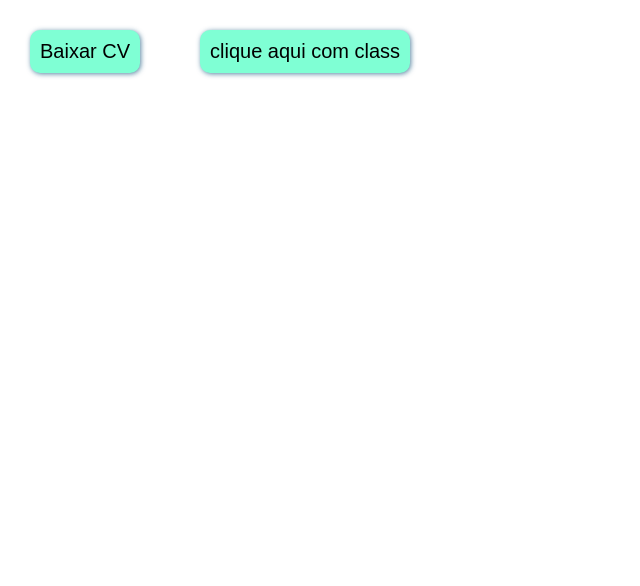
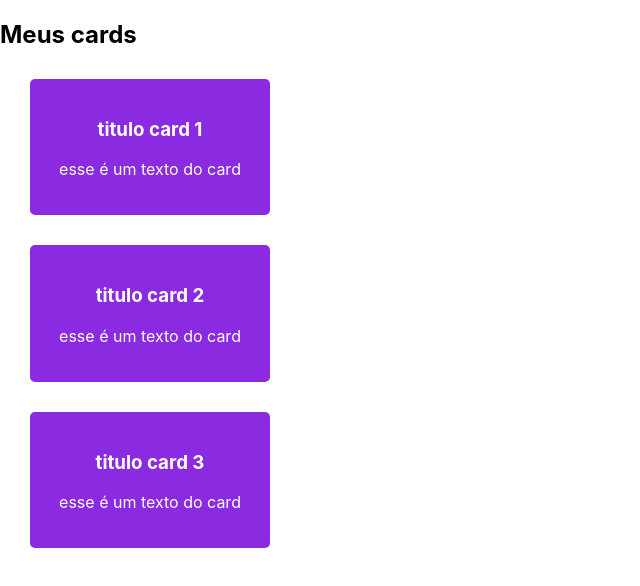
Before and after one commit to mariana549/curso-dev-quest, a React (Create React App) app in the folder react/05-creaat-react-app/primeiro-app/: page / in a window 1280 px wide. Shown: the top 586 px of the page, without its empty margins (0-640 px from the left). Built offline with nearby package versions, Linux system fonts and the light colour scheme.

Commit message:
ultilizando o  map e key

```diff
--- a/react/05-creaat-react-app/primeiro-app/src/App.js
+++ b/react/05-creaat-react-app/primeiro-app/src/App.js
@@ -1,48 +1,13 @@
-// import logo from './logo.svg';
 import './App.css';
-import Button from "./components/button/button.js"
-// import Card from './components/card/card.js';
+
+import Cards from './components/cards/cards.js';
 
 function App() {
   return (
     <>
-      <Button label="Baixar CV" />
-
-      <Button />
-
-      {/* <Card>
-        <h3>titulo card 1</h3>
-        <p>esse é um texto do card 1</p>
-        <Button />
-      </Card>
-
-      <Card>
-        <h3>titulo card 2</h3>
-        <p>esse é um texto do card 2</p>
-      </Card>
-
-      <Card>
-        <h3>titulo card 3</h3>
-        <p>esse é um texto do card 3</p>
-      </Card> */}
+      <Cards />
     </>
   );
 }
 
 export default App;
-
-
-{/* <header className="App-header">
-<img src={logo} className="App-logo" alt="logo" />
-<p>
-  ola, eu sou a mariana como vai?
-</p>
-<a
-  className="App-link"
-  href="https://reactjs.org"
-  target="_blank"
-  rel="noopener noreferrer"
->
-  Learn React
-</a>
-</header> */}
--- /dev/null
+++ b/react/05-creaat-react-app/primeiro-app/src/components/cards/cards.js
@@ -0,0 +1,23 @@
+import Card from '../card/card';
+
+const cardsTitle = ["titulo card 1", "titulo card 2", "titulo card 3"]
+
+const Cards = () => {
+   return (
+      <div>
+         <h2>Meus cards</h2>
+
+         <div>
+            {cardsTitle.map((cardsTitle, index) =>
+               <Card key={index}>
+                  <h3>{cardsTitle}</h3>
+                  <p>esse é um texto do card</p>
+               </Card>
+            )}
+         </div>
+
+      </div>
+   )
+}
+
+export default Cards
```
